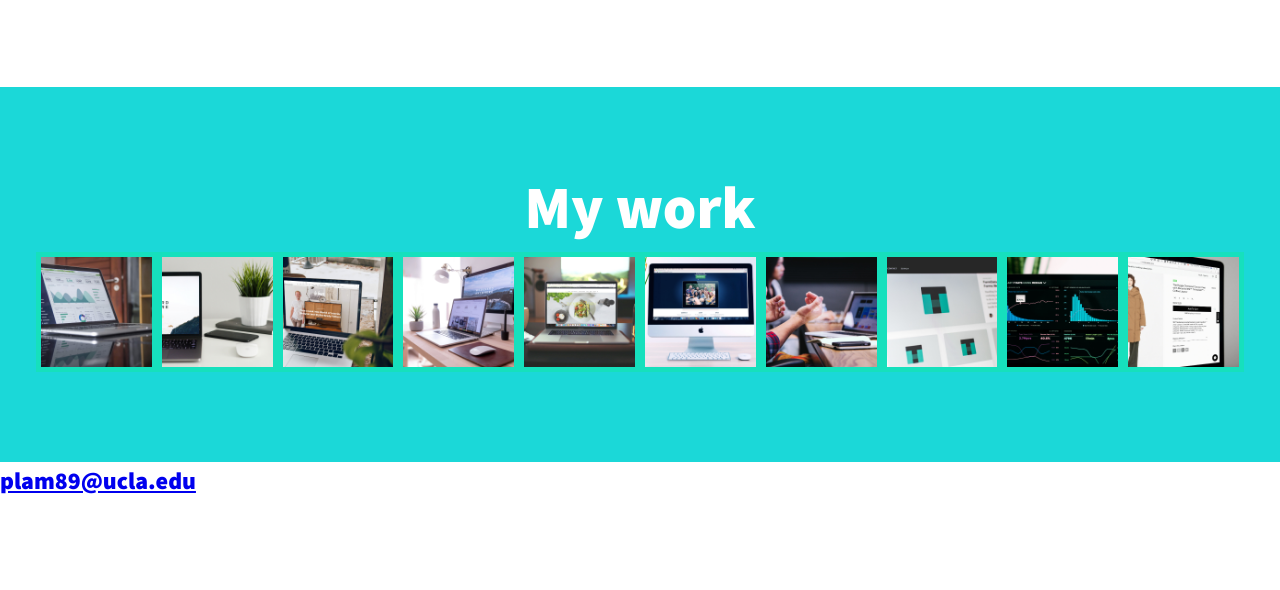
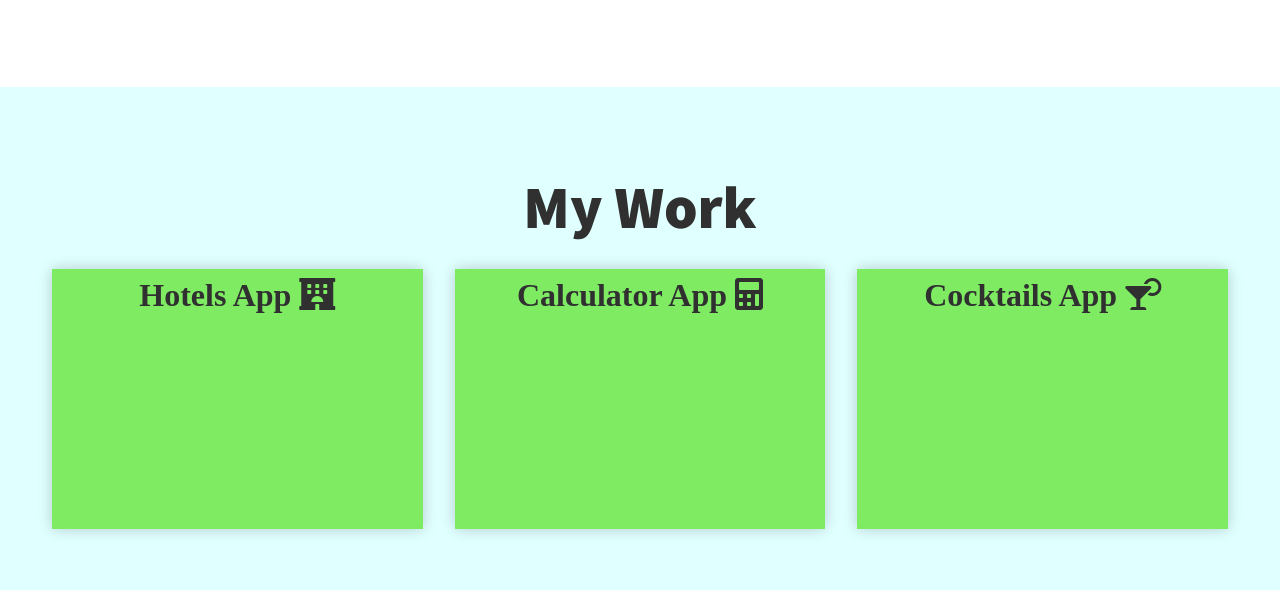
Before and after one commit to PhillipLam89/portfolio, a plain HTML site: page index.html in a window 1280 px wide. Shown: the part 1991-2581 px from the top of the page. Drawn offline with nearby package versions, Linux system fonts and the light colour scheme.

Commit message:
finished animations for portfolio layout

```diff
--- a/css/style.css
+++ b/css/style.css
@@ -323,7 +323,7 @@ header {
 }
 
 /* spinning image */
-@keyframes spin01{
+@keyframes spin{
     0%{
         transform: rotate(0deg);
     }
@@ -331,7 +331,7 @@ header {
         transform: rotate(360deg);
     }
 }
-@keyframes zoomOutIn01{
+@keyframes zoomOutIn{
     0%,100%{
         transform: scale(1);
     }
@@ -371,16 +371,15 @@ header {
 }
 .home-img-inner img{
     width: 100%;
-    animation: zoomOutIn01 7s linear infinite;
+    animation: zoomOutIn 10s linear infinite;
 }
 .home-course{
     position: absolute;
-    left:0;
-    top:0;
+
     width: 100%;
     height: 100%;
     z-index: 1;
-    animation: spin01 30s linear infinite;
+    animation: spin 30s linear infinite;
 }
 .home-course-item{
     position: absolute;
@@ -397,26 +396,23 @@ header {
 }
 .home-course-item:nth-child(1){
     left:-40px;
-    top:calc(50% - 40px);
+    top:calc(50% - 2.5rem);
     background-color: red;
 }
 .home-course-item:nth-child(2){
     right:-40px;
-    top:calc(50% - 40px);
+    top:calc(50% - 2.5rem);
     background-color: royalblue;
 }
 .home-course-item:nth-child(3){
     top:-40px;
-    left: calc(50% - 40px);
+    left: calc(50% - 2.5rem);
     background-color: coral;
 }
 .home-course-item:nth-child(4){
     bottom:-40px;
-    left: calc(50% - 40px);
+    left: calc(50% - 2.5rem);
     background-color: purple;
-}
-.home-course-item:nth-child(5){
-    background-color: teal;
 }
 
 
@@ -511,28 +507,136 @@ header {
 }
 
 /* My Work */
+.row
+ {
+    display: flex;
+    justify-content: space-evenly;
+}
+.section-title {
+    display: flex;
+    padding-bottom: 1rem;
 
-.my-work {
+
+}
+@media(max-width:575px){
+
+    .my-work-item{
+        width: calc(100% - 30px);
+    }
+}
+
+.my-work-section{
+    background-color: lightcyan;
+    padding-bottom: 50px;
+    overflow-x: auto;
+}
+.my-work-item{
+    min-width: 150px;
+    max-width: 400px;
+    background-color: red;
+    width: calc((100% / 3) - 30px);
+    margin: 1rem;
+    padding: 1rem;
+    border-radius: 4px;
+    z-index: 1;
+    position: relative;
+    box-shadow: 0 0 15px rgba(0,0,0,0.2);;
+}
+.my-work-item::before,
+.my-work-item::after{
+    content: '';
+    position: absolute;
+    left:0;
+    top:0;
+    width:100%;
+    height: 100%;
+    background-color: rgb(126, 235, 99);
+    z-index: 2;
+    transition: all 1.5s ease;
+}
+.my-work-item:hover::before{
+    transform: scale(1,0);
+}
+.my-work-item:hover::after{
+    transform: scale(0,1);
+}
+
+.project-1::before,
+.project-1::after{
+    content: 'Hotels App \f594';
+    font-family: "Font Awesome 5 Free";
+    text-align: center;
+    font-size: 2rem;
+    font-weight: var(--fw-bold);
+    position: absolute;
+    left:0;
+    top:0;
+    width:100%;
+    height: 100%;
+
+    transition: all 1.5s ease;
+}
+
+.project-2::before,
+.project-2::after{
+    content: 'Calculator App \f1ec';
+    font-family: "Font Awesome 5 Free";
+    text-align: center;
+    font-size: 2rem;
+    font-weight: var(--fw-bold);
+    position: absolute;
+    left:0;
+    top:0;
+    width:100%;
+    height: 100%;
+
+    transition: all 1.5s ease;
+}
+.project-3::before,
+.project-3::after{
+    content: 'Cocktails App \f561';
+    font-family: "Font Awesome 5 Free";
+    text-align: center;
+    font-size: 2rem;
+    font-weight: var(--fw-bold);
+    position: absolute;
+    left:0;
+    top:0;
+    width:100%;
+    height: 100%;
+
+    transition: all 1.5s ease;
+}
+
+.my-work-item h3{
+    color: white;
+    font-size: 20px;
+    font-weight: 500;
+    text-transform: capitalize;
+    margin:0 0 10px;
+}
+
+/* .my-work {
     background-color: rgb(27, 216, 216);
     color: var(--clr-light);
     text-align: center;
+    width: 100%;
 }
-
-
-
 
 .portfolio {
     display: flex;
+    justify-content: space-evenly
 }
 
 .portfolio__item {
     background: var(--clr-accent);
     overflow: hidden;
+
 }
 
 .portfolio__img {
     padding: 5px;
-
+    min-height: 100%;
     transition:
         transform 1000ms ease-in-out
 
@@ -547,7 +651,12 @@ header {
  {
     transform: scale(1.2);
     opacity: .8;
-}
+} */
+
+
+
+
+
 
 /* footer section */
 
--- a/index.html
+++ b/index.html
@@ -109,62 +109,63 @@
 
 
   <!-- My Work -->
-  <section class="my-work" id="work">
-    <h2 class="section__title">My work</h2>
-    <p class="section__subtitle"></p>
+  <!-- <section class="my-work" id="work">
+    <h2 class="section__title">My Apps</h2>
+    <p class="section__subtitle"></p> -->
 
-    <div class="portfolio">
+    <!-- <div class="portfolio"> -->
       <!-- Portfolio item 01 -->
-      <a href="#" class="portfolio__item">
-        <img src="img/portfolio-01.jpg" alt="" class="portfolio__img">
+        <!-- <h3>Hotels & Reviews</h3>
+      <a href="https://hotels-reviews.herokuapp.com/" class="portfolio__item">
+          <div>
+            <h3>Live</h3>
+            <h3>GitHub Repo</h3>
+          </div>
+        <img width="400px" src="img/hotel-review-app.jpg" alt="hotel-reviews-app link" class="portfolio__img">
+      </a> -->
+
+      <!-- Portfolio item 02 -->
+      <!-- <a href="https://philliplam89.github.io/JS-Calculator/" class="portfolio__item">
+        <img width="400px" src="img/calculator-app.jpg" alt="" class="portfolio__img">
+      </a> -->
+
+      <!-- Portfolio item 03 -->
+      <!-- <a href="https://philliplam89.github.io/ajax-project/" class="portfolio__item">
+        <img width="400px" src="img/cocktails-app.jpg" alt="" class="portfolio__img">
       </a>
 
-      <!-- Portfolio item 02 -->
-      <a href="#" class="portfolio__item">
-        <img src="img/portfolio-02.jpg" alt="" class="portfolio__img">
-      </a>
 
-      <!-- Portfolio item 03 -->
-      <a href="#" class="portfolio__item">
-        <img src="img/portfolio-03.jpg" alt="" class="portfolio__img">
-      </a>
+    </div>
+  </section> -->
 
-      <!-- Portfolio item 04 -->
-      <a href="#" class="portfolio__item">
-        <img src="img/portfolio-04.jpg" alt="" class="portfolio__img">
-      </a>
+  <section class="my-work-section sec-padding" id="why-us">
+    <div class="container">
+      <div class="row">
+        <div class="section-title">
+          <h2>My <span>Work</span></h2>
+        </div>
+      </div>
 
-      <!-- Portfolio item 05 -->
-      <a href="#" class="portfolio__item">
-        <img src="img/portfolio-05.jpg" alt="" class="portfolio__img">
-      </a>
+      <div class="row">
+        <div class="my-work-item project-1">
+          <h3>Hotels App</h3>
+          <p>Users are able to search for hotels based on geolocation and/or desired city world-wide and view their property policies, rooms, photos, and much more. Additionally, they can also view live TripAdvisor reviews from other real users for any hotel. </p>
+        </div>
+        <div class="my-work-item project-2">
 
-      <!-- Portfolio item 06 -->
-      <a href="#" class="portfolio__item">
-        <img src="img/portfolio-06.jpg" alt="" class="portfolio__img">
-      </a>
-
-      <!-- Portfolio item 07 -->
-      <a href="#" class="portfolio__item">
-        <img src="img/portfolio-07.jpg" alt="" class="portfolio__img">
-      </a>
-
-      <!-- Portfolio item 08 -->
-      <a href="#" class="portfolio__item">
-        <img src="img/portfolio-08.jpg" alt="" class="portfolio__img">
-      </a>
-
-      <!-- Portfolio item 09 -->
-      <a href="#" class="portfolio__item">
-        <img src="img/portfolio-09.jpg" alt="" class="portfolio__img">
-      </a>
-
-      <!-- Portfolio item 0 0-->
-      <a href="#" class="portfolio__item">
-        <img src="img/portfolio-10.jpg" alt="" class="portfolio__img">
-      </a>
+          <h3>Cocktails Recipe App</h3>
+          <p>Users can see the current top 20 cocktails worldwide and also have the ability to view their recipes, filter by alcohol, or by first initial letter.</p>
+        </div>
+        <div class="my-work-item project-3">
+          <h3>certification</h3>
+          <p>Lorem ipsum dolor sit amet, consectetur adipiscing elit, sed do eiusmod tempor incididunt ut labore et dolore
+            magna aliqua</p>
+        </div>
+      </div>
     </div>
   </section>
+
+
 
 
   <!-- Footer -->
```
Also changed, not shown: img/calculator-app.jpg (added), img/cocktails-app.jpg (added), img/hotel-review-app.jpg (added).
